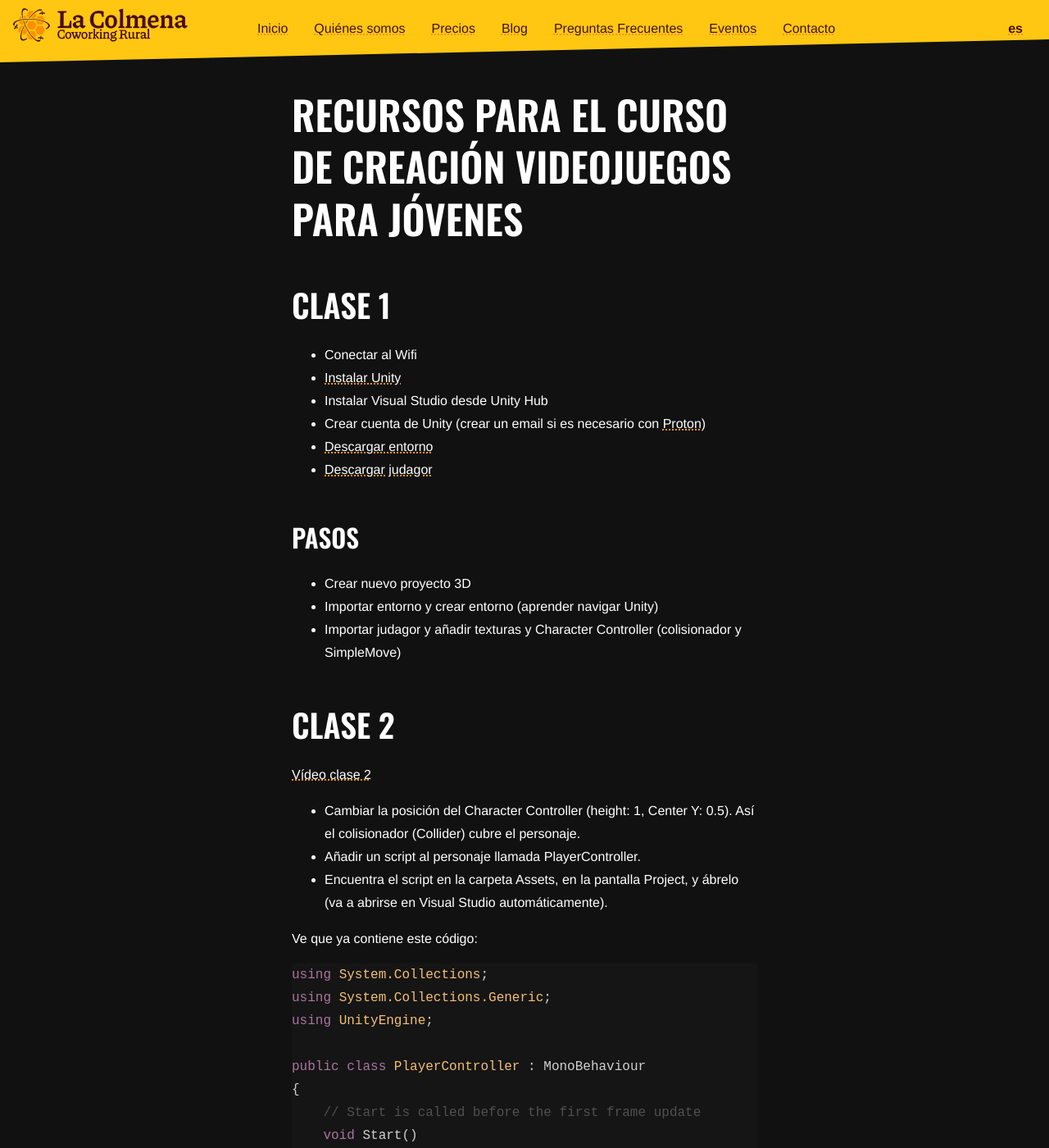
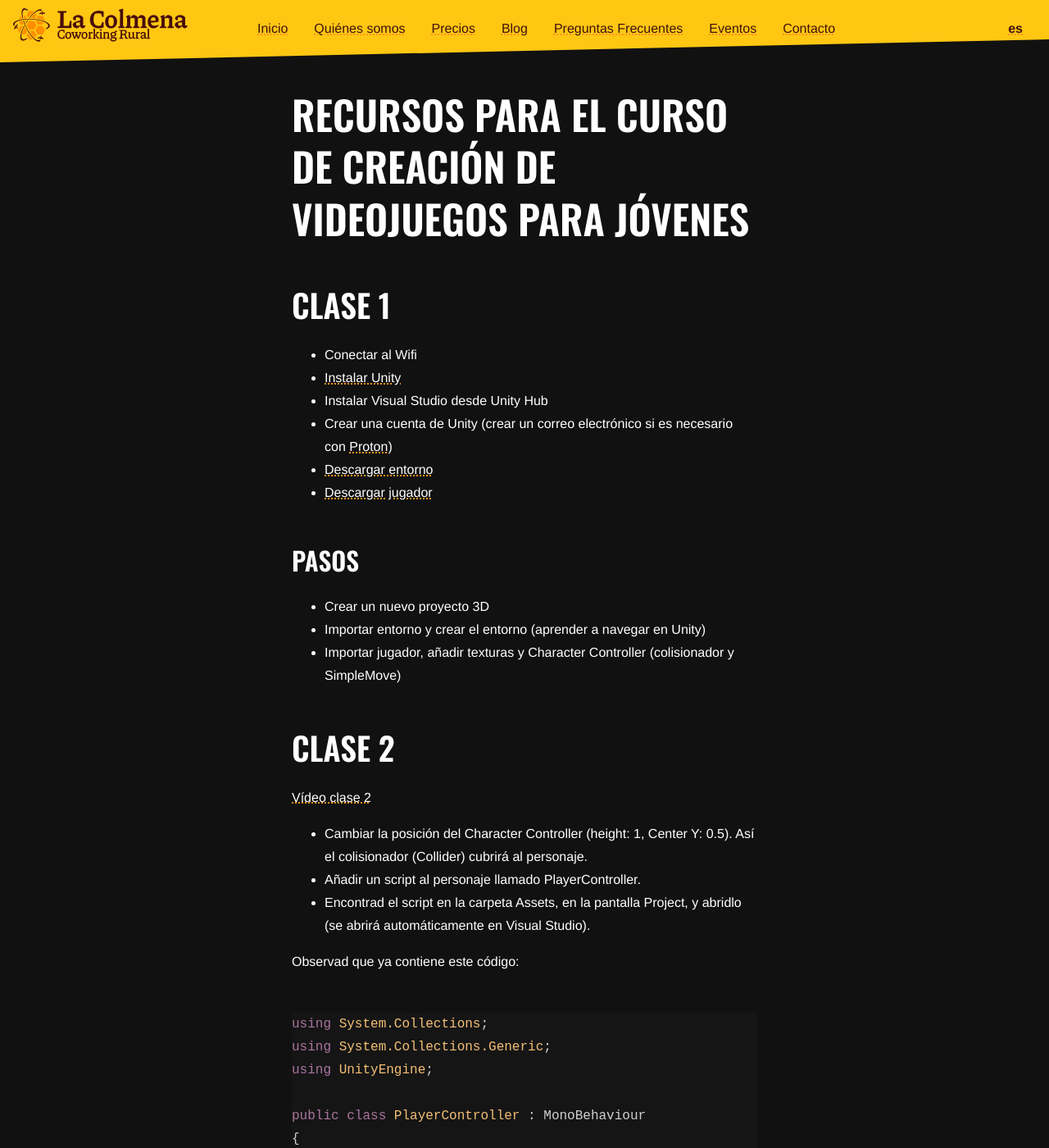
Before and after one commit to paddyohanlon/colmenacowork, a Jekyll site: the page built from recursos-curso-creacion-videojuegos.md, in a window 1280 px wide and 1400 px high. Shown: the whole window at 82% size. Built offline with Jekyll 4.4.1, drawn with Linux system fonts in a browser that asks for light colours; some of the changed text lies outside the part shown.

Commit message:
Add week 3 video games course video and notes

````diff
--- a/recursos-curso-creacion-videojuegos.md
+++ b/recursos-curso-creacion-videojuegos.md
@@ -1,7 +1,7 @@
 ---
 layout: page
-title: Recursos para el Curso de Creación Videojuegos para Jóvenes
-description: Recursos para el curso creación videojuegos para jóvenes en La Colmena Coworking, Prado del Rey.
+title: Recursos para el Curso de Creación de Videojuegos para Jóvenes
+description: Recursos para el curso de creación de videojuegos para jóvenes en La Colmena Coworking, Prado del Rey.
 image: assets/images/social/curso-videojuegos.jpg
 lang: es
 ref: videojuegos
@@ -12,27 +12,27 @@
 - Conectar al Wifi
 - [Instalar Unity](https://unity.com/es/download)
 - Instalar Visual Studio desde Unity Hub
-- Crear cuenta de Unity (crear un email si es necesario con [Proton](https://proton.me/es-es/mail/pricing))
+- Crear una cuenta de Unity (crear un correo electrónico si es necesario con [Proton](https://proton.me/es-es/mail/pricing))
 - [Descargar entorno](https://assetstore.unity.com/packages/3d/environments/landscapes/rpg-poly-pack-lite-148410)
-- [Descargar judagor](https://assetstore.unity.com/packages/3d/characters/humanoids/character-pack-free-sample-79870)
+- [Descargar jugador](https://assetstore.unity.com/packages/3d/characters/humanoids/character-pack-free-sample-79870)
 
 ### Pasos
 
-- Crear nuevo proyecto 3D
-- Importar entorno y crear entorno (aprender navigar Unity)
-- Importar judagor y añadir texturas y Character Controller (colisionador y SimpleMove)
+- Crear un nuevo proyecto 3D
+- Importar entorno y crear el entorno (aprender a navegar en Unity)
+- Importar jugador, añadir texturas y Character Controller (colisionador y SimpleMove)
 
 ## Clase 2
 
 [Vídeo clase 2](https://youtu.be/WbzZqwItE90)
 
-- Cambiar la posición del Character Controller (height: 1, Center Y: 0.5). Así el colisionador (Collider) cubre el personaje.
-- Añadir un script al personaje llamada PlayerController.
-- Encuentra el script en la carpeta Assets, en la pantalla Project, y ábrelo (va a abrirse en Visual Studio automáticamente).
+- Cambiar la posición del Character Controller (height: 1, Center Y: 0.5). Así el colisionador (Collider) cubrirá al personaje.
+- Añadir un script al personaje llamado PlayerController.
+- Encontrad el script en la carpeta Assets, en la pantalla Project, y abridlo (se abrirá automáticamente en Visual Studio).
 
-Ve que ya contiene este código:
+Observad que ya contiene este código:
 
-```csharp
+{% highlight csharp %}
 using System.Collections;
 using System.Collections.Generic;
 using UnityEngine;
@@ -51,25 +51,66 @@
 
     }
 }
-```
+{% endhighlight %}
 
-- Pon `Debug.Log("Start!");` en `Start() { ... }`. y observa el efecto en la consola (Console).
-- Pon este código en `Update() { ... }`. y observa el efecto en la consola (Console).:
+- Poned `Debug.Log("Start!");` en `Start() { ... }` y observad el efecto en la consola (Console).
+- Poned este código en `Update() { ... }` y observad el efecto en la consola (Console):
 
-```csharp
+{% highlight csharp %}
 float speed = Input.GetAxis("Vertical");
 
 if (speed != 0) // el jugador se mueve
 {
     Debug.Log(speed);
 }
-```
+{% endhighlight %}
 
 - Hacer movimiento vertical (cambiar el color en Playmode)
 - Hacer rotación
-- Hacer variables para velocidad y rotación
-- Conectar animaciones (Añadir controller de animación)
-- Mover cámara con jugador
+- Conectar animaciones (Añadir controlador de animación)
+- Mover la cámara con el jugador
+
+## Clase 3
+
+[Video 3](https://youtu.be/PTJCh3ZJT9M)
+
+- Hacer animaciones con rotación del personaje
+- Añadir un objeto para colectar (por ejemplo, un vaso o contenedor)
+- Añadir componente "Box Collider" y hacer clic en "Is Trigger"
+- Crear un script `VasoController`
+- Animarlo con rotación
+- Etiquetar tu personaje como "Player"
+- Añadir método para detectar la colisión y hacer el objeto invisible
+
+{% highlight csharp %}
+// VasoController.cs
+using System.Collections;
+using System.Collections.Generic;
+using UnityEngine;
+
+public class VasoController : MonoBehaviour
+{
+    // Start is called before the first frame update
+    void Start()
+    {
+
+    }
+
+    // Update is called once per frame
+    void Update()
+    {
+        transform.Rotate(Vector3.up * 0.2f);
+    }
+
+    void OnTriggerEnter(Collider other)
+    {
+        if (other.CompareTag("Player"))
+        {
+            gameObject.SetActive(false);
+        }
+    }
+}
+{% endhighlight %}
 
 ### Código Completo
 
````
Also changed, not shown: other parts of recursos-curso-creacion-videojuegos.md (+5 -5 lines).
